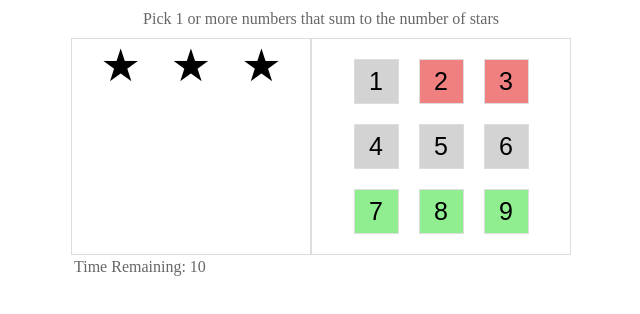
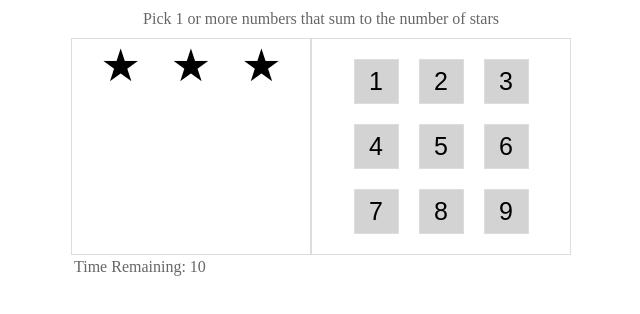
Before and after one commit to Alazar-dev/star-match-game-react, a React (Create React App) app: page / in a window 1280 px wide. Shown: the top 314 px of the page, without its empty margins (319-959 px from the left). Built offline with nearby package versions, Linux system fonts and the light colour scheme.

Commit message:
added conditional logics that appear when a number is being clicked

```diff
--- a/src/App.js
+++ b/src/App.js
@@ -25,20 +25,21 @@ const DisplayStars = (props) => {
 
 const StarMatch = () => {
   const [stars, setStars] = useState(utils.random(1, 9));
-  const [availableNums, setAvailableNums] = useState([1, 2, 3, 4, 5, 6]);
-  const [candidateNums, setCandidateNums] = useState([2, 3]);
+  const [availableNums, setAvailableNums] = useState(utils.range(1, 9));
+  const [candidateNums, setCandidateNums] = useState([]);
 
   const candidatesAreWrong = utils.sum(candidateNums) > stars;
 
   const numberStatus = (number) => {
     if (!availableNums.includes(number)) {
       return "used";
-    } else if (candidateNums.includes(number)) {
+    }
+    if (candidateNums.includes(number)) {
       return candidatesAreWrong ? "wrong" : "candidate";
-    } else {
-      return "available";
     }
+    return "available";
   };
+
   const onNumberClick = (number, currentStatus) => {
     if (currentStatus === "used") {
       return;
@@ -73,9 +74,9 @@ const StarMatch = () => {
         <div className="right">
           {utils.range(1, 9).map((number) => (
             <PlayNumber
+              key={number}
+              status={numberStatus(number)}
               number={number}
-              status={numberStatus(number)}
-              key={number}
               onClick={onNumberClick}
             />
           ))}
@@ -85,6 +86,7 @@ const StarMatch = () => {
     </div>
   );
 };
+
 
 // Color Theme
 const colors = {
```
